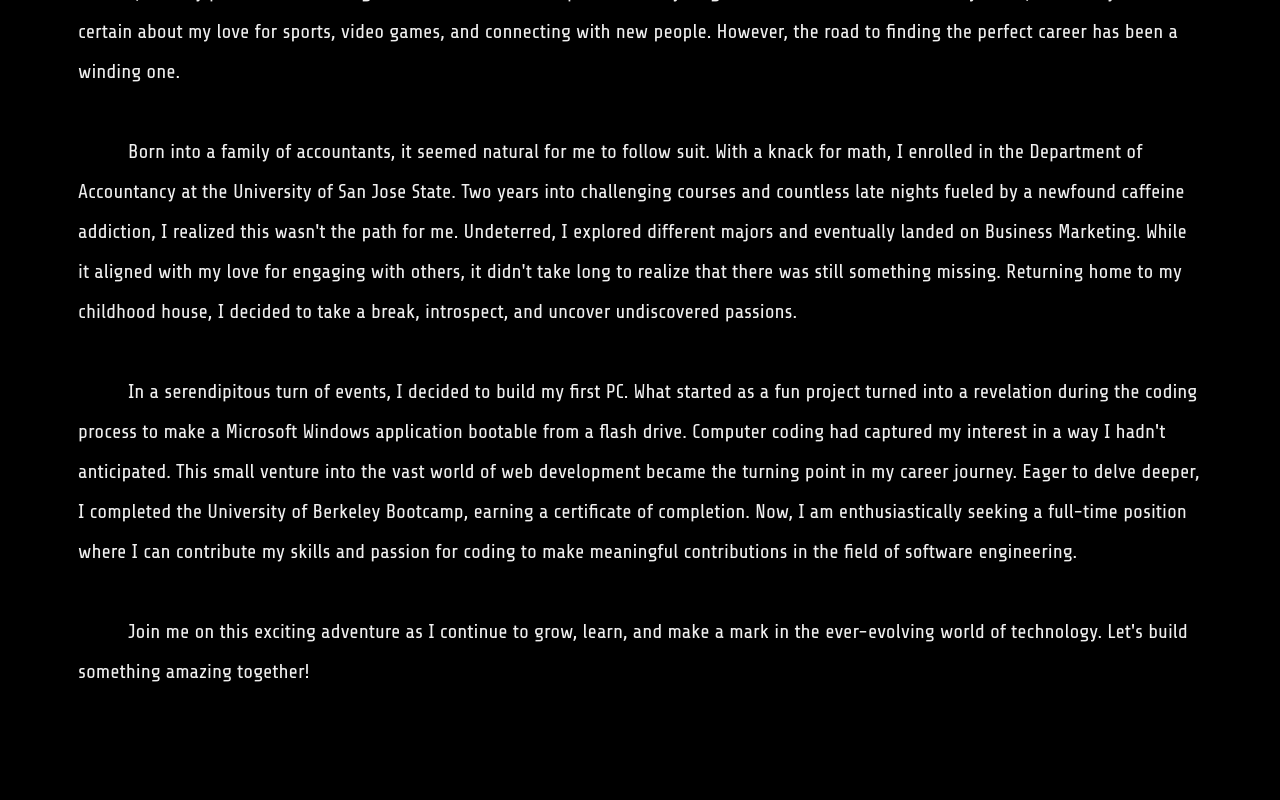
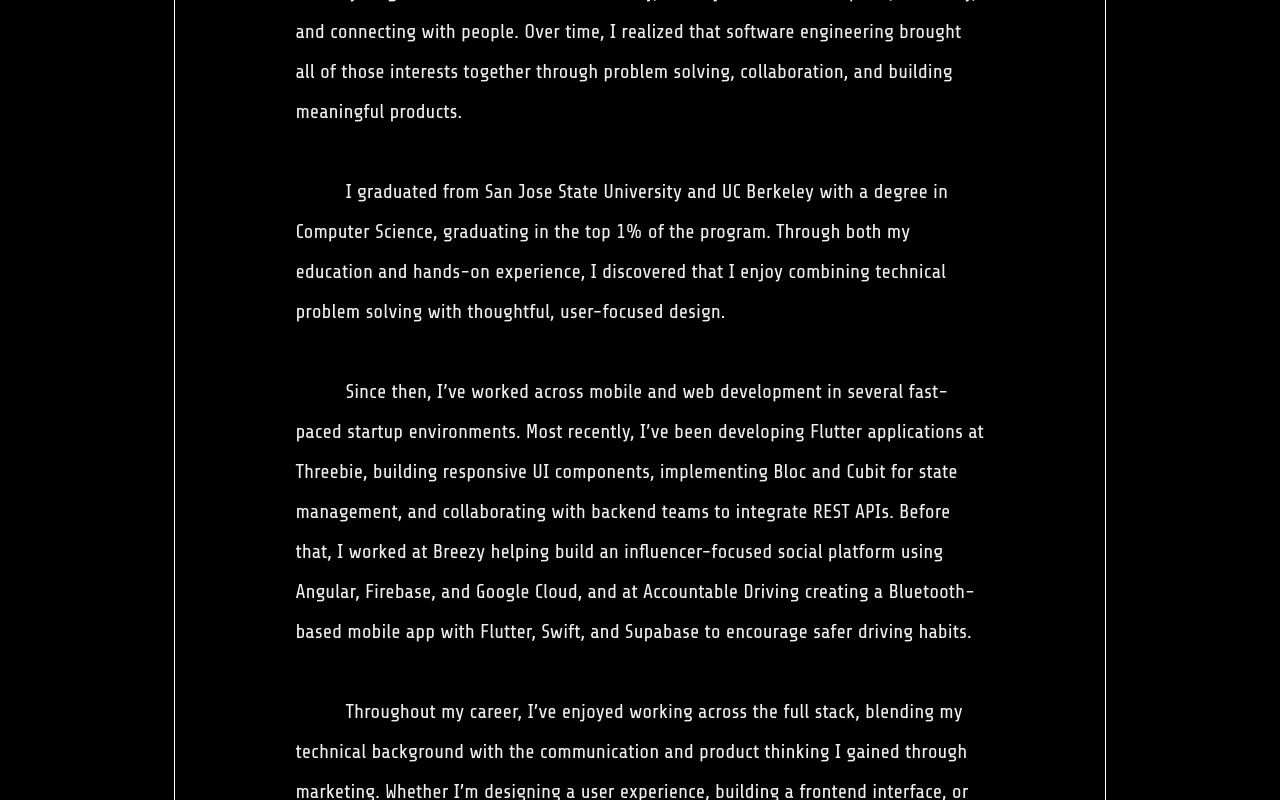
Before and after one commit to Migsrkrd/Web-Portfolio, a React (Vite) app: page / in a window 1280 px wide. Shown: the part 1520-2320 px from the top of the page. Built offline with nearby package versions, Linux system fonts and the light colour scheme.

Commit message:
updated new project and updated slight ui/info

```diff
--- a/src/pages/Portfolio.jsx
+++ b/src/pages/Portfolio.jsx
@@ -51,17 +51,24 @@
     <div className="container">
       <h1 className="pagetitle">PORTFOLIO</h1>
       <div className="firstWork" onMouseEnter={showGif} onMouseLeave={hideGif}>
-        <a href="https://migsrkrd.github.io/Letter-Craft/" onClick={(e)=> handleMainOpenWindow(e, "https://migsrkrd.github.io/Letter-Craft/")}>
+        <a
+          href="https://migsrkrd.github.io/CareerCaddie/"
+          onClick={(e) =>
+            handleMainOpenWindow(e, "https://migsrkrd.github.io/CareerCaddie/")
+          }
+        >
           <img src={imageSrc} alt="tech graphic" />
           <figcaption className="firstworktitle">
-            Letter Craft
+            Career Caddie
             <a
-              href="https://github.com/Migsrkrd/Letter-Craft"
+              href="https://github.com/Migsrkrd/CareerCaddie"
               style={styles.githubLink}
               onClick={(e) =>
                 handleMainGithubWindow(
                   e,
-                  "https://github.com/Migsrkrd/Letter-Craft")}
+                  "https://github.com/Migsrkrd/CareerCaddie",
+                )
+              }
             >
               <i
                 className="fa fa-github"
@@ -71,11 +78,22 @@
             </a>
           </figcaption>
           <figcaption className="hidden-stuff">
-          A Front End Focused Web Application for creating and using personalized letter templates!
+            Job hunting usually means dozens of tabs, repeat typing, and
+            scattered notes. Career Caddie helps reduce that friction by giving
+            you one focused workspace for recurring application tasks.
           </figcaption>
         </a>
       </div>
       <div className="work">
+        <Projects
+          warn={false}
+          projectURL={"https://migsrkrd.github.io/Letter-Craft/"}
+          title={"Letter Craft"}
+          description={
+            "A Front End Focused Web Application for creating and using personalized letter templates!"
+          }
+          githubURL={"https://github.com/Migsrkrd/Letter-Craft"}
+        ></Projects>
         <Projects
           warn={false}
           projectURL={"https://github.com/Migsrkrd/ReadZen"}
@@ -120,12 +138,6 @@
           }
           githubURL={""}
         ></Projects>
-        <Projects
-          projectURL={"https://migsrkrd.github.io/Weather-Dashboard/"}
-          title={"Weather Dashboard"}
-          description={"A weather dashboard to help you prepare for your day!"}
-          githubURL={"https://github.com/Migsrkrd/Weather-Dashboard"}
-        />
       </div>
     </div>
   );
--- a/src/pages/aboutMe.jsx
+++ b/src/pages/aboutMe.jsx
@@ -2,6 +2,19 @@
   const styles = {
     container: {
       margin: "50px",
+    },
+    aboutMeTextContainer: {
+      width: "80%",
+      margin: "0 auto",
+      padding: "0 20px",
+      boxSizing: "border-box",
+      display: "flex",
+      flexDirection: "column",
+      alignItems: "center",
+      justifyContent: "center",
+      borderLeft: "1px solid white",
+      borderRight: "1px solid white",
+      padding: "0px 100px",
     },
     title: {
       fontSize: "30px",
@@ -24,45 +37,50 @@
         alt="Photo of Michael Reickerd"
         className="photo"
       />
+      <div style={styles.aboutMeTextContainer}>
         <p style={styles.text}>
-        At 25 years old, I've embarked on a path that resonates deeply with my
-        passion and purpose. Life has been a series of discoveries and choices,
-        and my pursuit of a fulfilling career has been no exception. As the youngest of four in a close-knit family of six, I've always been
-        certain about my love for sports, video games, and connecting with new
-        people. However, the road to finding the perfect career has been a
-        winding one.
+          At 25 years old, I’ve found a career path that genuinely excites me.
+          Growing up as the youngest of four in a close-knit family, I always
+          knew I loved sports, creativity, and connecting with people. Over
+          time, I realized that software engineering brought all of those
+          interests together through problem solving, collaboration, and
+          building meaningful products.
         </p>
 
         <p style={styles.text}>
-        Born into a family of accountants, it seemed natural for me to follow
-        suit. With a knack for math, I enrolled in the Department of Accountancy
-        at the University of San Jose State. Two years into challenging courses
-        and countless late nights fueled by a newfound caffeine addiction, I
-        realized this wasn't the path for me. Undeterred, I explored different majors and eventually landed on
-        Business Marketing. While it aligned with my love for engaging with
-        others, it didn't take long to realize that there was still something
-        missing. Returning home to my childhood house, I decided to take a
-        break, introspect, and uncover undiscovered passions.
+          I graduated from San Jose State University and UC Berkeley with a
+          degree in Computer Science, graduating in the top 1% of the program.
+          Through both my education and hands-on experience, I discovered that I
+          enjoy combining technical problem solving with thoughtful,
+          user-focused design.
         </p>
 
         <p style={styles.text}>
-        In a serendipitous turn of events, I decided to build my first PC. What
-        started as a fun project turned into a revelation during the coding
-        process to make a Microsoft Windows application bootable from a flash
-        drive. Computer coding had captured my interest in a way I hadn't
-        anticipated. This small venture into the vast world of web development became the
-        turning point in my career journey. Eager to delve deeper, I completed
-        the University of Berkeley Bootcamp, earning a certificate of
-        completion. Now, I am enthusiastically seeking a full-time position
-        where I can contribute my skills and passion for coding to make
-        meaningful contributions in the field of software engineering.
+          Since then, I’ve worked across mobile and web development in several
+          fast-paced startup environments. Most recently, I’ve been developing
+          Flutter applications at Threebie, building responsive UI components,
+          implementing Bloc and Cubit for state management, and collaborating
+          with backend teams to integrate REST APIs. Before that, I worked at
+          Breezy helping build an influencer-focused social platform using
+          Angular, Firebase, and Google Cloud, and at Accountable Driving
+          creating a Bluetooth-based mobile app with Flutter, Swift, and
+          Supabase to encourage safer driving habits.
         </p>
 
         <p style={styles.text}>
-        Join me on this exciting adventure as I continue to grow, learn, and
-        make a mark in the ever-evolving world of technology. Let's build
-        something amazing together!
+          Throughout my career, I’ve enjoyed working across the full stack,
+          blending my technical background with the communication and product
+          thinking I gained through marketing. Whether I’m designing a user
+          experience, building a frontend interface, or solving backend
+          challenges, I’m driven by creating products that feel polished,
+          useful, and meaningful.
         </p>
+
+        <p style={styles.text}>
+          I’m excited to continue growing as an engineer, take on new
+          challenges, and keep building technology that makes a real impact.
+        </p>
+      </div>
     </div>
   );
 }
--- a/src/pages/resume.jsx
+++ b/src/pages/resume.jsx
@@ -144,9 +144,20 @@
 
   const workData = [
     {
+      companyName: "Threebie LLC",
+      position: "Full Stack Mobile Developer",
+      dates: "September 2025-April 2026",
+      bulletPoints: [
+        "Developing and maintaining Flutter UI/UX components with responsive, high-performance design.",
+        "Implementing Bloc and Cubit for scalable state management and predictable UI behavior.",
+        "Working within a structured package architecture, organized into data, domain, dependency injection (DI), and presentation layers for clean separation of concerns.",
+        "Collaborating with the backend team to integrate REST APIs and optimize data handling."
+      ],
+    },
+    {
       companyName: "Breezy",
       position: "Full Stack Software Engineer",
-      dates: "August 2024-Present",
+      dates: "February 2025-August 2025",
       bulletPoints: [
         "Angular, Firebase, Google Cloud, Typescript, Git, Figma, Trello, Xcode, CM",
         "A Social Platform for influencers and other members of the online community to share discounts and promotions.",
@@ -156,7 +167,7 @@
     {
       companyName: "Accountable Driving",
       position: "Full Stack Mobile Engineer",
-      dates: "August 2024-Present",
+      dates: "August 2024-February 2025",
       bulletPoints: [
         "Flutter, Dart, Swift, Supabase, PostgreSQL, Figma, Trello, Xcode, Android Studio",
         "Bluetooth platform that tracks driving habits and provides reports and global rankings to promote safe driving through accountability.",
@@ -172,25 +183,7 @@
         "An automated chat application with built-in translation.",
         "Contributed to the initial development of both the frontend and backend of the application.",
       ],
-    },
-    {
-      companyName: "The Old Spaghetti Factory",
-      position: "Marketing Assistant | Bartender | Server",
-      dates: "San Jose, CA August 2018 to March 2022",
-      bulletPoints: [
-        "Managed social media marketing programs/campaigns for a 22% increase in customer visits.",
-        "Collaborated with the marketing team to develop and implement strategies that enhanced brand visibility and customer engagement.",
-      ],
-    },
-    {
-      companyName: "Berliner Cohen LLP",
-      position: "Administrative Assistant",
-      dates: "March 2018 to August 2018",
-      bulletPoints: [
-        "Pivotal role in transitioning from paper to digital.",
-        "Assisted in the transition from paper to digital, enhancing operational efficiency.",
-      ],
-    },
+    }
   ];
 
   const skills = [
@@ -222,8 +215,8 @@
   const handleDownload = (e) => {
     e.preventDefault();
     const link = document.createElement("a");
-    link.href = "/resume.pdf";
-    link.download = "/resume.pdf";
+    link.href = "/Michael-Reickerd-Resume.pdf";
+    link.download = "/Michael-Reickerd-Resume.pdf";
     link.click();
   };
 
@@ -240,12 +233,12 @@
       <section style={styles.addressSection}>
         <address style={styles.address}>
           (Cell) 408-903-3570 |{" "}
-          <a href="mailto:mreickcastillero@gmail.com" style={styles.links}>
-            mreickcastillero@gmail.com
+          <a href="mailto:michael.reickerd@gmail.com" style={styles.links}>
+            michael.reickerd@gmail.com
           </a>{" "}
           |{" "}
           <a
-            href="https://www.linkedin.com/in/mikey-reickerd-1716a71a3/"
+            href="https://www.linkedin.com/in/michael-reickerd-1716a71a3/"
             style={styles.links}
           >
             LinkedIn
```
Also changed, not shown: 2 other files (tests, documents, lock files or other folders). Lines whose indentation alone changed are shown as unchanged.
